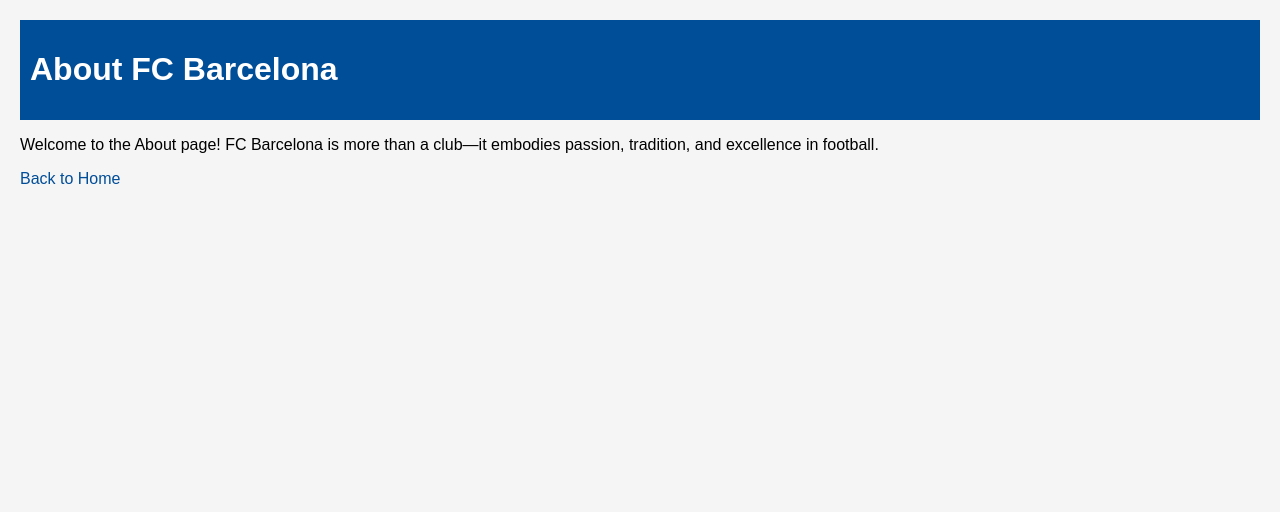
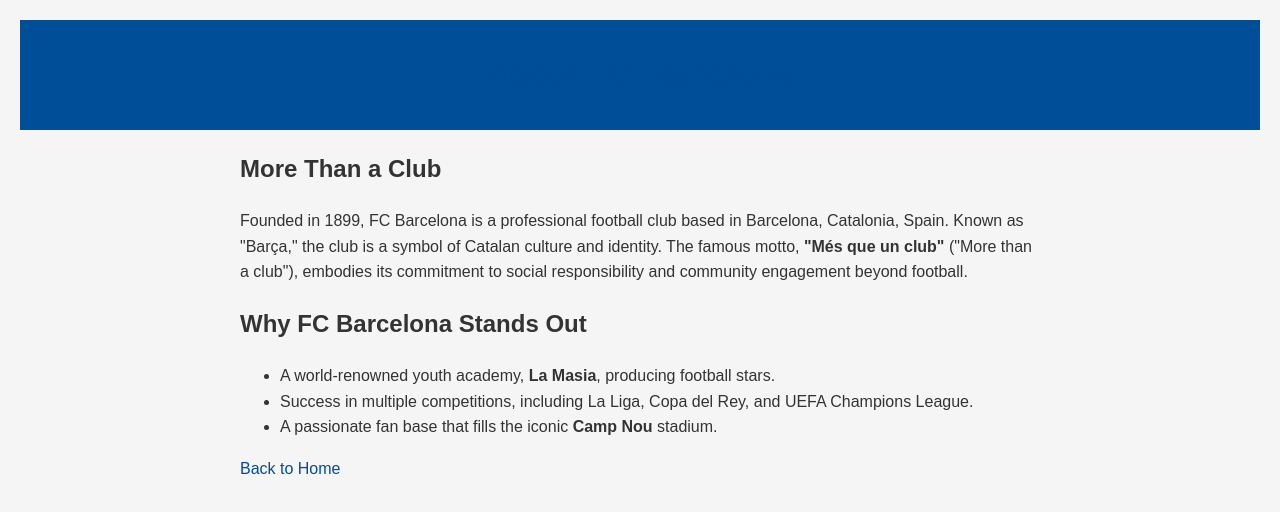
Before and after one commit to huyannnnn/hya, a plain HTML site: page about.html in a window 1280 px wide. Drawn offline with Linux system fonts and the light colour scheme.

Commit message:
Update about.html

```diff
--- a/about.html
+++ b/about.html
@@ -15,12 +15,28 @@
         header {
             background-color: #004D98;
             color: white;
-            padding: 10px;
+            padding: 15px;
+            text-align: center;
+        }
+
+        main {
+            max-width: 800px;
+            margin: 20px auto;
+            line-height: 1.6;
+            color: #333;
+        }
+
+        h1 {
+            color: #004D98;
         }
 
         a {
             color: #004D98;
             text-decoration: none;
+        }
+
+        a:hover {
+            text-decoration: underline;
         }
     </style>
 </head>
@@ -29,7 +45,16 @@
         <h1>About FC Barcelona</h1>
     </header>
     <main>
-        <p>Welcome to the About page! FC Barcelona is more than a club—it embodies passion, tradition, and excellence in football.</p>
+        <h2>More Than a Club</h2>
+        <p>Founded in 1899, FC Barcelona is a professional football club based in Barcelona, Catalonia, Spain. Known as "Barça," the club is a symbol of Catalan culture and identity. The famous motto, <strong>"Més que un club"</strong> ("More than a club"), embodies its commitment to social responsibility and community engagement beyond football.</p>
+
+        <h2>Why FC Barcelona Stands Out</h2>
+        <ul>
+            <li>A world-renowned youth academy, <strong>La Masia</strong>, producing football stars.</li>
+            <li>Success in multiple competitions, including La Liga, Copa del Rey, and UEFA Champions League.</li>
+            <li>A passionate fan base that fills the iconic <strong>Camp Nou</strong> stadium.</li>
+        </ul>
+
         <p><a href="index.html">Back to Home</a></p>
     </main>
 </body>
```
